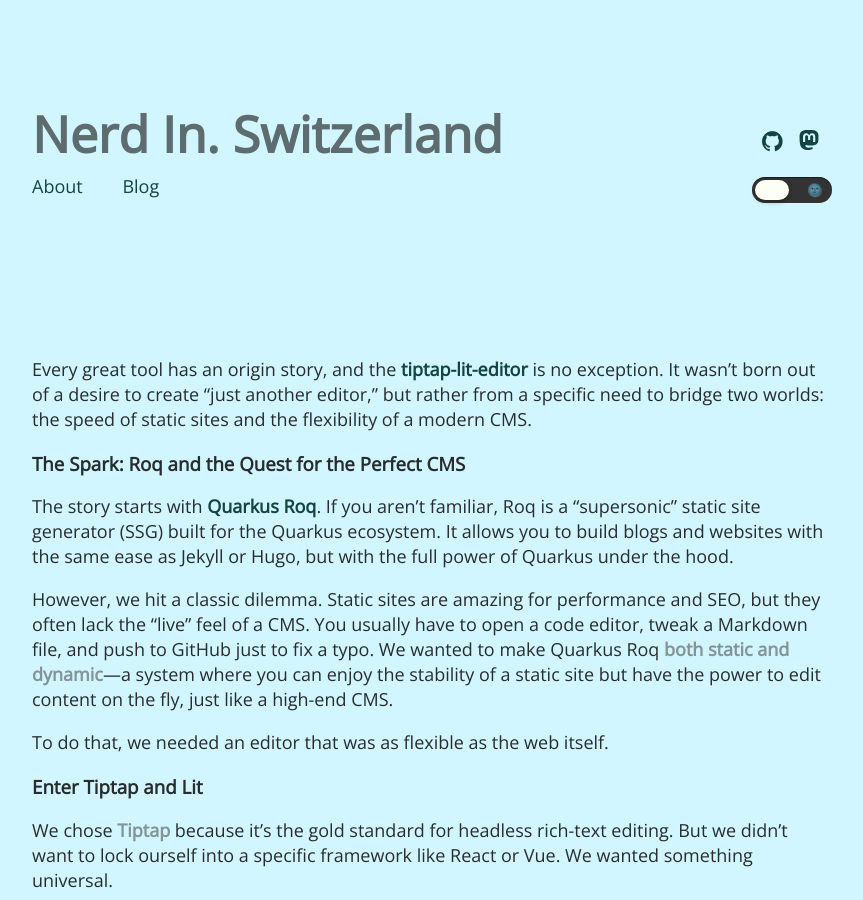
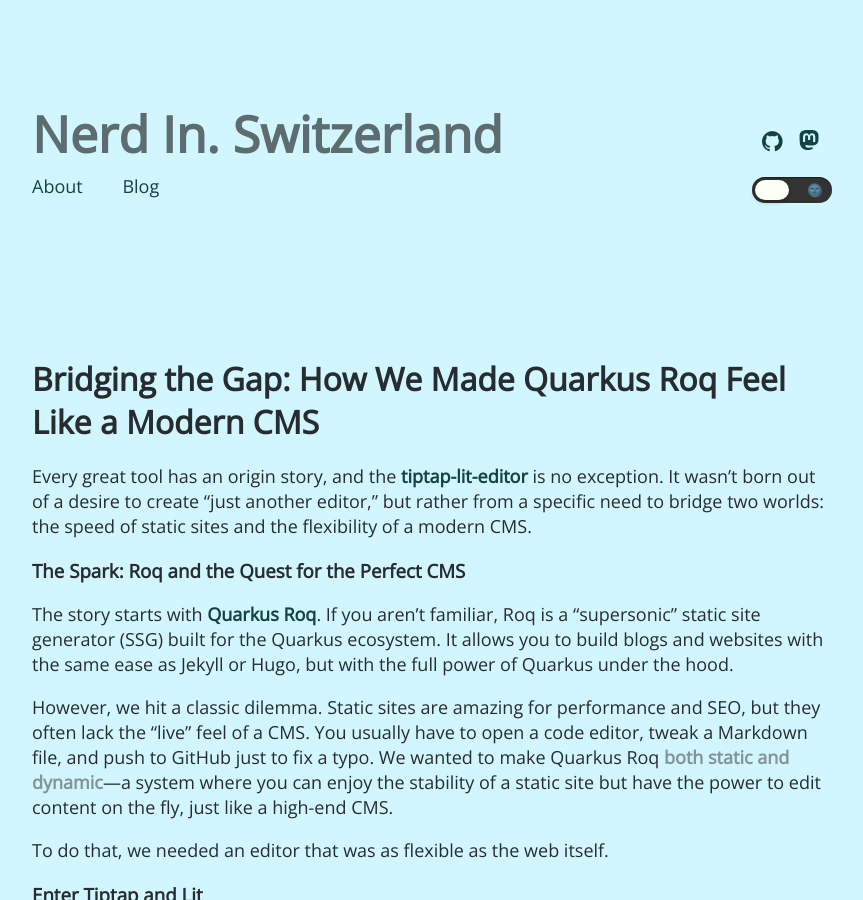
Before and after one commit to edewit/edewit.github.io, a Jekyll site: the page built from _posts/2026-01-08-tiptap-lit-editor.md, in a window 1280 px wide and 900 px high. Shown: the whole window, without its empty margins (208-1071 px from the left). Built offline with Jekyll 4.4.1, drawn with Linux system fonts in a browser that asks for light colours; our own code applies the rules of GitHub Pages for plain Markdown files; comment, search, counter and statistics services are not loaded.

Commit message:
added title
Added introduction section about the tiptap-lit-editor.

```diff
--- a/_posts/2026-01-08-tiptap-lit-editor.md
+++ b/_posts/2026-01-08-tiptap-lit-editor.md
@@ -6,6 +6,9 @@
 - web
 - development
 ---
+
+# Bridging the Gap: How We Made Quarkus Roq Feel Like a Modern CMS
+
 Every great tool has an origin story, and the **[tiptap-lit-editor](https://github.com/edewit/tiptap-lit-editor)** is no exception.
 It wasn’t born out of a desire to create "just another editor," but rather from a specific need to bridge two worlds: the speed of static sites and the flexibility of a modern CMS.
 
```
